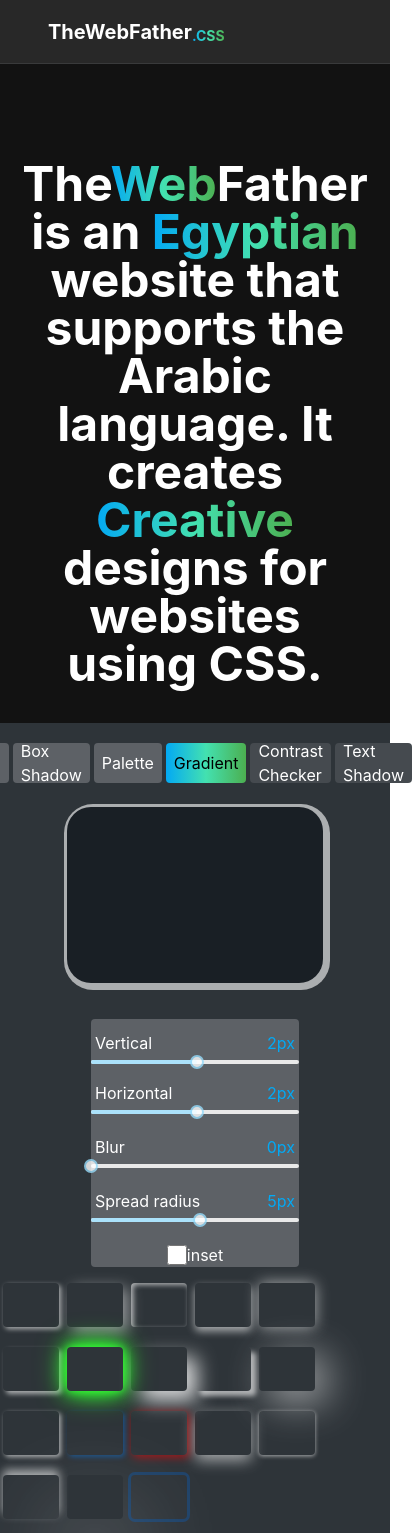
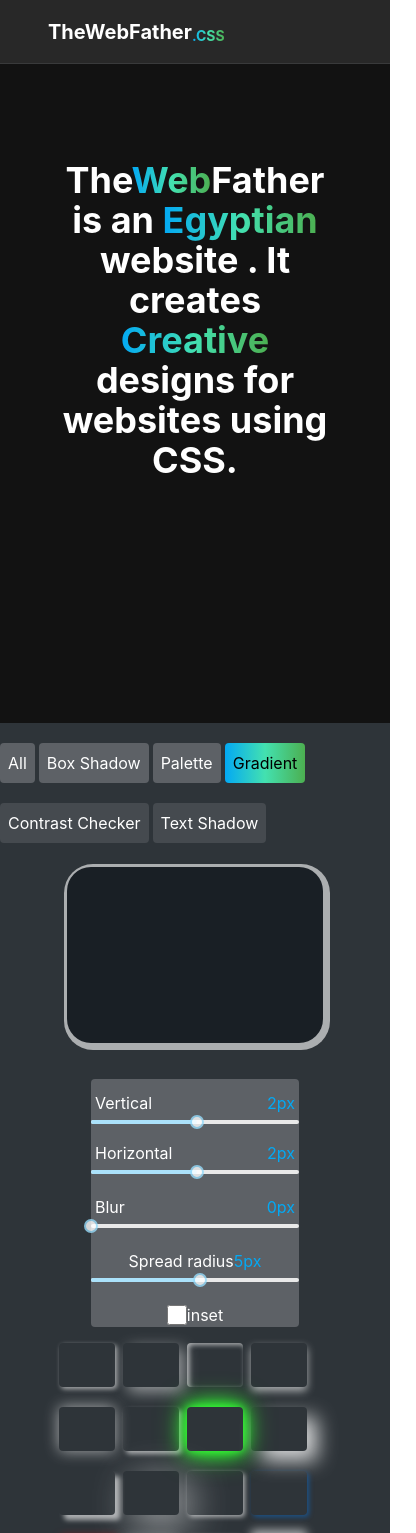
Before and after one commit to mazharzaka/thewebfather-main, a React (Create React App) app: page /Boxshadow in a window 390 px wide. Shown: the top 1533 px of the page, 416 px wide, since content can reach past the window. Built offline with nearby package versions, Linux system fonts and the light colour scheme.

Commit message:
responsive

```diff
--- a/src/components/Boxshadow/index.js
+++ b/src/components/Boxshadow/index.js
@@ -147,7 +147,7 @@
               />
             </div>
           </div>
-          <div className="w-full flex flex-col mt-4 mb-4">
+          <div className="w-full flex flex-col items-center mt-4 mb-4">
             <label className="ml-1 mr-1 flex justify-between text-blue-100">
               {" "}
               <span className="text-white">Spread radius</span>
@@ -182,135 +182,135 @@
           </div>
         </div>
       </div>
-      <div className=" flex mt-4  flex-wrap w-80">
+      <div className=" flex mt-4 w-72 flex-wrap md:w-80">
         <div
-          className="w-14 rounded mr-2 mb-5  h-11 "
+          className="w-14 rounded ml-2 mb-5  h-11 "
           style={{
             boxShadow: "2px 2px 5px rgba(255, 255, 255, 0.6)",
           }}
           onClick={handelBox}
         ></div>
         <div
-          className="w-14 rounded mr-2 mb-5 h-11 "
+          className="w-14 rounded ml-2 mb-5 h-11 "
           style={{
             boxShadow: "5px 5px 15px rgba(255, 255, 255, 0.5)",
           }}
           onClick={handelBox}
         ></div>
         <div
-          className="w-14 rounded mr-2 mb-5 h-11 "
+          className="w-14 rounded ml-2 mb-5 h-11 "
           style={{
             boxShadow: "inset 2px 2px 5px rgba(255, 255, 255, 0.6)",
           }}
           onClick={handelBox}
         ></div>
         <div
-          className="w-14 rounded mr-2 mb-5 h-11 "
+          className="w-14 rounded ml-2 mb-5 h-11 "
           style={{
             boxShadow: "0 4px 8px rgba(255, 255, 255, 0.6)",
           }}
           onClick={handelBox}
         ></div>
         <div
-          className="w-14 rounded mr-2 mb-5 h-11 "
+          className="w-14 rounded ml-2 mb-5 h-11 "
           style={{
             boxShadow: "0 0 15px rgba(255, 255, 255, 0.6)",
           }}
           onClick={handelBox}
         ></div>
         <div
-          className="w-14 rounded mr-2 mb-5 h-11 "
+          className="w-14 rounded ml-2 mb-5 h-11 "
           style={{
             boxShadow: "3px 3px 5px rgba(255, 255, 255, 0.6)",
           }}
           onClick={handelBox}
         ></div>
         <div
-          className="w-14 rounded mr-2 mb-5 h-11 "
+          className="w-14 rounded ml-2 mb-5 h-11 "
           style={{
             boxShadow: "0 0 10px #33ff33, 0 0 20px #33ff33, 0 0 30px #33ff33",
           }}
           onClick={handelBox}
         ></div>
         <div
-          className="w-14 rounded mr-2 mb-5 h-11 "
+          className="w-14 rounded ml-2 mb-5 h-11 "
           style={{
             boxShadow: "10px 10px 20px rgba(255, 255, 255, 0.8)",
           }}
           onClick={handelBox}
         ></div>
         <div
-          className="w-14 rounded mr-2 mb-5 h-11 "
+          className="w-14 rounded ml-2 mb-5 h-11 "
           style={{
             boxShadow: " 5px 5px 5px rgba(255, 255, 255, 0.6)",
           }}
           onClick={handelBox}
         ></div>
         <div
-          className="w-14 rounded mr-2 mb-5 h-11 "
+          className="w-14 rounded ml-2 mb-5 h-11 "
           style={{
             boxShadow: "10px 10px 40px rgba(255, 255, 255, 0.6)",
           }}
           onClick={handelBox}
         ></div>
         <div
-          className="w-14 rounded mr-2 mb-5 h-11 "
+          className="w-14 rounded ml-2 mb-5 h-11 "
           style={{
             boxShadow: "2px 2px 5px rgba(255, 255, 255, 0.6)",
           }}
           onClick={handelBox}
         ></div>
         <div
-          className="w-14 rounded mr-2 mb-5 h-11 "
+          className="w-14 rounded ml-2 mb-5 h-11 "
           style={{
             boxShadow: " 2px 2px 5px rgba(0, 128, 255, 0.4)",
           }}
           onClick={handelBox}
         ></div>
         <div
-          className="w-14 rounded mr-2 mb-5 h-11 "
+          className="w-14 rounded ml-2 mb-5 h-11 "
           style={{
             boxShadow: "2px 2px 10px rgba(255, 0, 0, 0.6)",
           }}
           onClick={handelBox}
         ></div>
         <div
-          className="w-14 rounded mr-2 mb-5 h-11 "
+          className="w-14 rounded ml-2 mb-5 h-11 "
           style={{
             boxShadow: "0 5px 15px rgba(255, 255, 255, 0.6)",
           }}
           onClick={handelBox}
         ></div>{" "}
         <div
-          className="w-14 rounded mr-2 mb-5 h-11 "
+          className="w-14 rounded ml-2 mb-5 h-11 "
           style={{
             boxShadow: " 0px 1px 4px rgba(255, 255, 255, 0.6)",
           }}
           onClick={handelBox}
         ></div>
         <div
-          className="w-14 rounded mr-2 mb-5 h-11 "
+          className="w-14 rounded ml-2 mb-5 h-11 "
           style={{
             boxShadow: " 0 -5px 10px rgba(255, 255, 255, 0.6)",
           }}
           onClick={handelBox}
         ></div>
         <div
-          className="w-14 rounded mr-2 mb-5 h-11 "
+          className="w-14 rounded ml-2 mb-5 h-11 "
           style={{
             boxShadow: "0px 48px 100px 0px rgba(255, 255, 255, 0.6)",
           }}
           onClick={handelBox}
         ></div>{" "}
         <div
-          className="w-14 rounded mr-2 mb-5 h-11 "
+          className="w-14 rounded ml-2 mb-5 h-11 "
           style={{
             boxShadow: "0px 0px 0px 3px rgba(3, 102, 214, 0.3)",
           }}
           onClick={handelBox}
         ></div>
       </div>
-      <div className="w-96  mt-10 bg-[#2F2F2F]">
+      <div className="md:w-96 w-64  mt-10 bg-[#2F2F2F]">
         <div className="ml-3 flex justify-between items-center">
           <div className="text-white flex ">
             <span className="text-blue-500 mt-1 text-xl mr-1">
--- a/src/components/Contrast/index.js
+++ b/src/components/Contrast/index.js
@@ -176,7 +176,7 @@
   };
 
   return (
-    <div className="flex mt-5 flex-col min-w-96 mb-3">
+    <div className="flex mt-5 flex-col w-72  md:min-w-96 mb-3">
       {/* <div className="w-52 rounded  bg-black-400 mr-5"></div> */}
       <div className="flex mt-5 items-center flex-col mb-2">
         <div className="w-full rounded items-center mt-2 flex justify-between ">
@@ -261,15 +261,18 @@
           </div>
         </div>
       )}
+      <div className="flex justify-center">
         <div
-        className="w-full mt-1   rounded-sm "
+          className="w-80 md:w-[30rem] mt-1   rounded-sm "
           style={{
             color: rate ? sugcolor : color.hex,
             background: color1.hex,
           }}
           id="back"
         >
-        <div className="text-3xl">Don't forget to donate to Palestine</div>
+          <div className="text-3xl text-center">
+            Don't forget to donate to Palestine
+          </div>
           <div className="text-lg text-center">
             free Palestine Until the end of life
           </div>
@@ -288,6 +291,7 @@
               className="w-14 mr-2 ml-2"
             />
             <img src="./palestine (2).png" alt="palsetina" className="w-14" />
+          </div>
         </div>
       </div>
       <div className="flex justify-between">
--- a/src/components/generator/index.js
+++ b/src/components/generator/index.js
@@ -16,10 +16,10 @@
   };
   return (
     <div className=" bg-black-200 flex flex-col items-center ">
-      <div className="flex">
+      <div className="flex items-center flex-wrap ">
         <div
           onClick={btn}
-          className="cursor-pointer transition-colors  delay-200 h-10 p-2 mt-5 mr-1 rounded text-white flex items-center justify-center bg-black-400"
+          className="cursor-pointer  transition-colors  delay-200 h-10 p-2 mt-5 mr-1 rounded text-white flex items-center justify-center bg-black-400"
         >
           All
         </div>
--- a/src/components/gradient/index.js
+++ b/src/components/gradient/index.js
@@ -116,14 +116,14 @@
         <div className="flex mt-3 w-full justify-center">
           <div
             id="color"
-            // className="w-10 border-2 border-transparent h-6 rounded mr-6 bg-blue-100  active"
+            className="w-10 border-2 border-transparent h-6 rounded mr-6 bg-blue-100  active"
             // handleRender={handleRender}
             style={{ background: color1 }}
             onClick={Fcolor}
           ></div>
           <div
             id="color"
-            // className="w-10 border-2  border-transparent h-6 rounded bg-blue-100 "
+            className="w-10 border-2  border-transparent h-6 rounded bg-blue-100 "
             onClick={Seccolor}
             style={{ background: color2 }}
           ></div>
--- a/src/components/home/index.js
+++ b/src/components/home/index.js
@@ -149,12 +149,12 @@
       <div className="text-white z-10 mt-12 h-[80vh]">
         <div
           className="flex ml-14 mr-14 justify-center max-h-20
-      ">
-          <h2 className=" text-center h-full text-5xl mt-28 font-bold">
+      "
+        >
+          <h2 className=" text-center h-full md:text-5xl text-4xl mt-28 font-bold">
             The<span id="css">Web</span>Father is an{" "}
-            <span id="css">Egyptian</span> website that supports the Arabic
-            language. It creates <span id="css">Creative</span> designs for
-            websites using CSS.
+            <span id="css">Egyptian</span> website . It creates{" "}
+            <span id="css">Creative</span> designs for websites using CSS.
           </h2>
         </div>
       </div>
--- a/src/components/palette/index.js
+++ b/src/components/palette/index.js
@@ -1,11 +1,11 @@
 import axios from "axios";
-import React, {useRef, useState} from "react";
+import React, { useRef, useState } from "react";
 import CopyToClipboard from "react-copy-to-clipboard";
-import {FaCode} from "react-icons/fa";
-import {LuCopy, LuCopyCheck} from "react-icons/lu";
+import { FaCode } from "react-icons/fa";
+import { LuCopy, LuCopyCheck } from "react-icons/lu";
 
-import {materialDark} from "react-syntax-highlighter/dist/esm/styles/prism";
-import {Prism as SyntaxHighlighter} from "react-syntax-highlighter";
+import { materialDark } from "react-syntax-highlighter/dist/esm/styles/prism";
+import { Prism as SyntaxHighlighter } from "react-syntax-highlighter";
 import Model from "../Model";
 function Palette() {
   const [data, setData] = useState(null);
@@ -76,11 +76,12 @@
           type="text"
           id="colorinput"
           placeholder="Color code #value"
-          class="placeholder:italic placeholder:text-black-600 block text-white bg-black-400 w-72 border border-black-300 rounded-md py-2 pl-3 pr-3 shadow-sm focus:outline-none focus:border-sky-500 focus:ring-blue-600 focus:ring-1 sm:text-sm"
+          class="placeholder:italic placeholder:text-black-600 block text-white bg-black-400 w-48 md:w-72 border border-black-300 rounded-md py-2 pl-3 pr-3 shadow-sm focus:outline-none focus:border-sky-500 focus:ring-blue-600 focus:ring-1 sm:text-sm"
         />
         <button
           onClick={Generat}
-          className="rounded bg-blue-300  hover:bg-blue-200 ml-2 hover:text-white p-3">
+          className="rounded bg-blue-300  hover:bg-blue-200 ml-2 hover:text-white p-3"
+        >
           Generat
         </button>
       </div>
@@ -88,30 +89,35 @@
         <div className="h-80 flex mt-4 mb-4">
           <div
             onClick={handleCopy}
-            className="w-16 rounded-[30px] [writing-mode:vertical-lr]   mr-2  flex font-bold text-xl  justify-center items-center"
-            style={{background: `${color}`}}>
+            className=" w-11 md:w-16 rounded-[30px] [writing-mode:vertical-lr]   mr-2  flex font-bold text-xl  justify-center items-center"
+            style={{ background: `${color}` }}
+          >
             {color}
           </div>
           {data === null ? (
             <>
               <div
                 onClick={handleCopy}
-                className="w-16 rounded-[30px] [writing-mode:vertical-lr] font-bold text-xl  flex  justify-center items-center mr-2 bg-[#0573A5]">
+                className=" w-11 md:w-16 rounded-[30px] [writing-mode:vertical-lr] font-bold text-xl  flex  justify-center items-center mr-2 bg-[#0573A5]"
+              >
                 #0573A5
               </div>
               <div
                 onClick={handleCopy}
-                className="w-16 rounded-[30px] [writing-mode:vertical-lr] font-bold text-xl  flex  justify-center items-center mr-2 bg-[#0696D8]">
+                className=" w-11 md:w-16 rounded-[30px] [writing-mode:vertical-lr] font-bold text-xl  flex  justify-center items-center mr-2 bg-[#0696D8]"
+              >
                 #0696D8
               </div>
               <div
                 onClick={handleCopy}
-                className="w-16 rounded-[30px] [writing-mode:vertical-lr] font-bold text-xl  flex  justify-center items-center mr-2 bg-[#16B3FA]">
+                className=" w-11 md:w-16 rounded-[30px] [writing-mode:vertical-lr] font-bold text-xl  flex  justify-center items-center mr-2 bg-[#16B3FA]"
+              >
                 #16B3FA
               </div>
               <div
                 onClick={handleCopy}
-                className="w-16 rounded-[30px] [writing-mode:vertical-lr] font-bold text-xl  flex  justify-center items-center mr-2 bg-[#47C4FC]">
+                className=" w-11 md:w-16 rounded-[30px] [writing-mode:vertical-lr] font-bold text-xl  flex  justify-center items-center mr-2 bg-[#47C4FC]"
+              >
                 #47C4FC
               </div>
             </>
@@ -119,7 +125,7 @@
             data.colors.map((e) => (
               <CopyToClipboard text={e.hex.value}>
                 <div
-                  className="w-16 rounded-[30px] cursor-pointer mr-2 [writing-mode:vertical-lr] font-bold text-xl  flex  justify-center items-center"
+                  className=" w-10 md:w-16 rounded-[30px] cursor-pointer mr-2 [writing-mode:vertical-lr] font-bold text-xl  flex  justify-center items-center"
                   onClick={handleCopy}
                   style={{
                     background: `${e.hex.value}`,
@@ -127,7 +133,8 @@
                       e.rgb.r * 0.299 + e.rgb.b * 0.587 + e.rgb.g * 0.114 > 130
                         ? "black"
                         : "white",
-                  }}>
+                  }}
+                >
                   {e.hex.value}
                 </div>
               </CopyToClipboard>
@@ -136,20 +143,22 @@
         </div>
         <div className="flex mb-4">
           <div
-            className="h-16 rounded-full w-16 mr-2  mb-2 "
-            style={{background: `${color}`}}></div>
+            className="h-16 rounded-full w-10 md:w-16 mr-2  mb-2 "
+            style={{ background: `${color}` }}
+          ></div>
           {data === null ? (
             <>
-              <div className="h-16 rounded-full w-16 mr-2 mb-2 bg-[#0573A5]"></div>
-              <div className="h-16 rounded-full w-16 mr-2 mb-2 bg-[#0696D8]"></div>
-              <div className="h-16 rounded-full w-16 mr-2 mb-2 bg-[#16B3FA]"></div>
-              <div className="h-16 rounded-full w-16 mr-2 mb-2 bg-[#47C4FC]"></div>
+              <div className="h-16 rounded-full w-12 md:w-16 mr-2 mb-2 bg-[#0573A5]"></div>
+              <div className="h-16 rounded-full w-12 md:w-16 mr-2 mb-2 bg-[#0696D8]"></div>
+              <div className="h-16 rounded-full w-12 md:w-16 mr-2 mb-2 bg-[#16B3FA]"></div>
+              <div className="h-16 rounded-full w-12 md:w-16 mr-2 mb-2 bg-[#47C4FC]"></div>
             </>
           ) : (
             data.colors.map((e) => (
               <div
-                className="h-16 rounded-full w-16 mr-2 mb-2"
-                style={{background: `${e.hex.value}`}}></div>
+                className="h-16 rounded-full w-11 md:w-16 mr-2 mb-2"
+                style={{ background: `${e.hex.value}` }}
+              ></div>
             ))
           )}
         </div>
@@ -167,17 +176,20 @@
                 <div
                   className="text-white p-1 mr-1 text-xs "
                   onClick={handleType}
-                  id="type">
+                  id="type"
+                >
                   Css
                 </div>
                 <div
                   className="text-white mr-1 p-1 text-xs"
-                  onClick={handleType}>
+                  onClick={handleType}
+                >
                   Scss
                 </div>
                 <div
                   className="text-white mr-1 p-1 text-xs"
-                  onClick={handleType}>
+                  onClick={handleType}
+                >
                   Tcss
                 </div>
                 <CopyToClipboard
@@ -240,7 +252,8 @@
                         data?.colors[4].hex.value +
                         "; \n}"
                   }
-                  onCopy={() => setcopy(true)}>
+                  onCopy={() => setcopy(true)}
+                >
                   {copy ? (
                     <LuCopyCheck className="text-blue-100" />
                   ) : (
```
Lines whose indentation alone changed are shown as unchanged.
